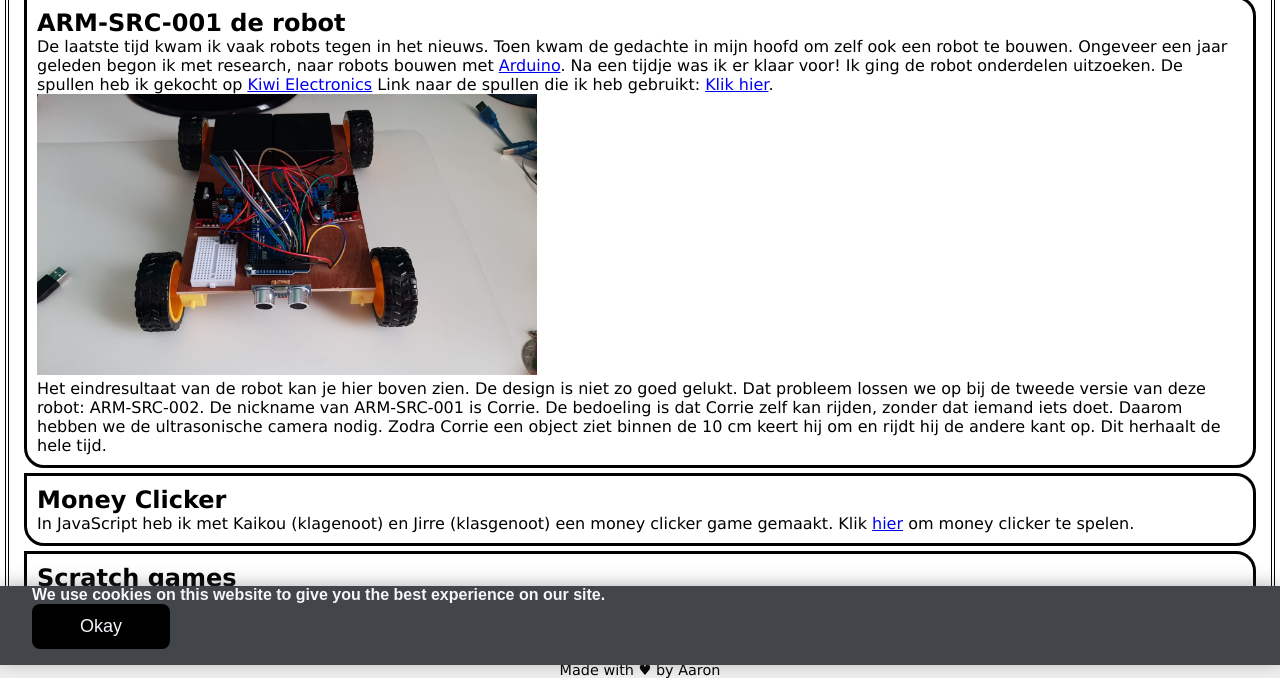
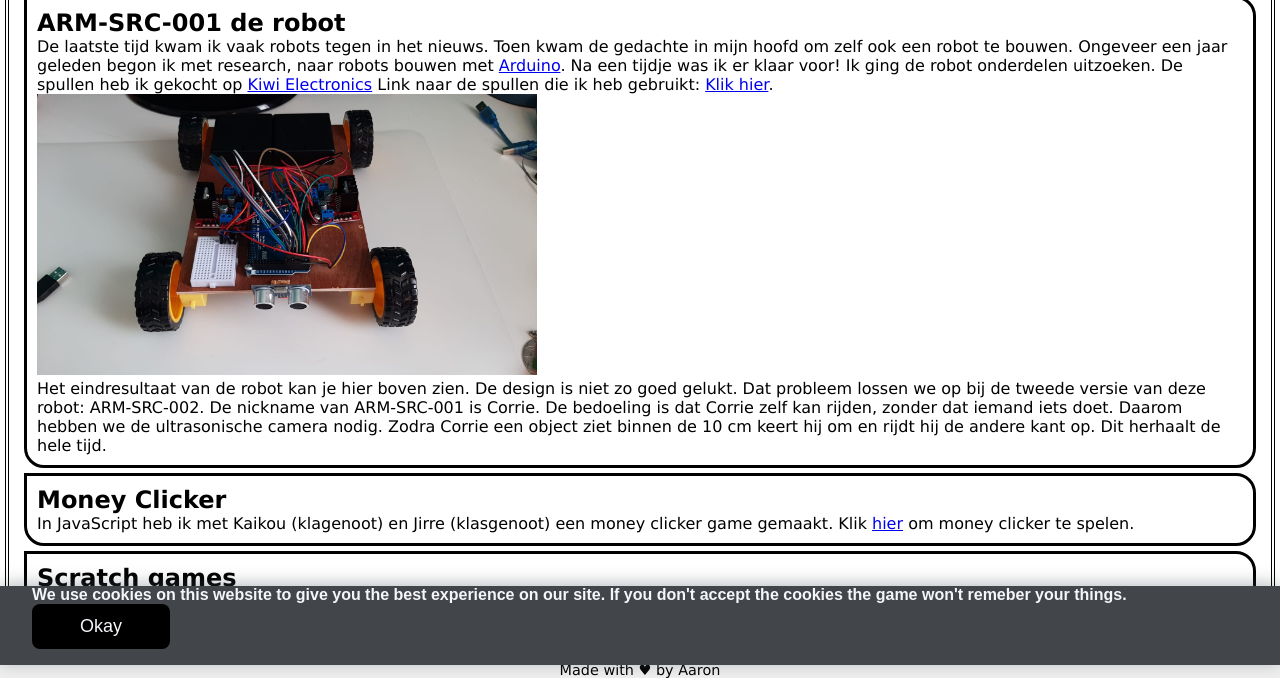
Before and after one commit to AaronThePro2/HTMLCSS2, a plain HTML site: page projecten.html in a window 1280 px wide. Shown: the part 135-813 px from the top of the page. Drawn offline with Linux system fonts and the light colour scheme.

Commit message:
cookie versie 6

```diff
--- a/projecten.html
+++ b/projecten.html
@@ -70,12 +70,12 @@
     <div class="cookie-container">
         <h4 class="melding">
           We use cookies on this website to give you the best experience on our
-          site.
+          site. If you don't accept the cookies the game won't remeber your things.
         </h4>
         <button class="cookie-btn">
           Okay
         </button>
-    </div>
+      </div>
 </body>
 <script src="SCRIPTS/cookiecontest.js"></script>
 
```
